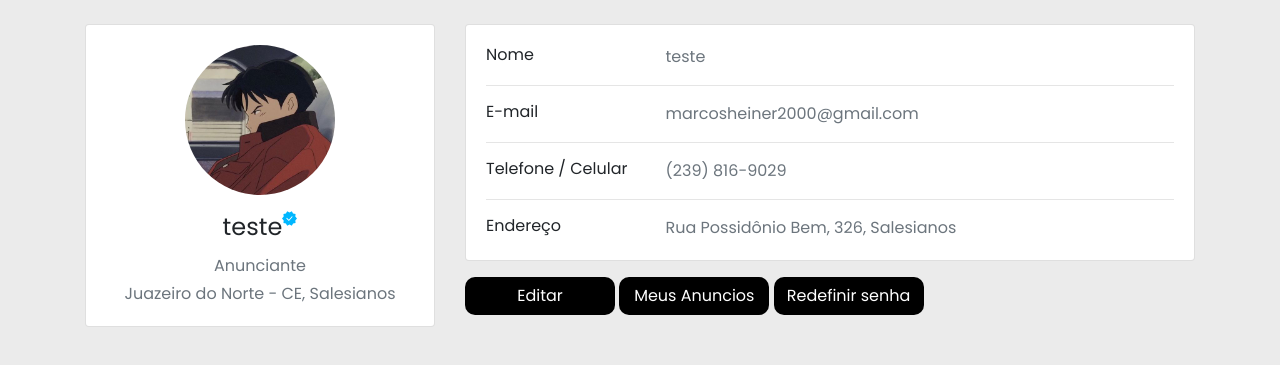
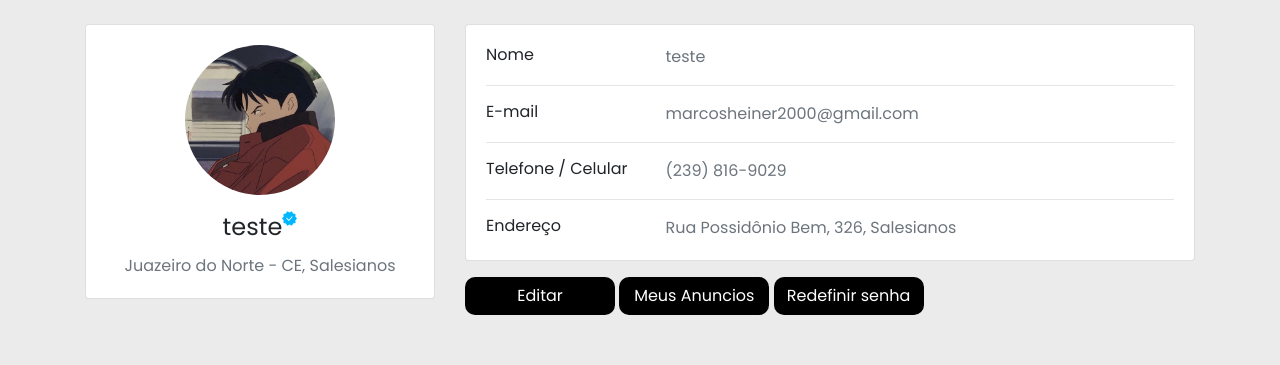
Before and after one commit to Darlan444/Hire, a PHP site: page /perfil.php in a window 1280 px wide. Shown: the part 62-427 px from the top of the page. Run offline with PHP 8.4, Linux system fonts and the light colour scheme; a user stored in the database is signed in; some libraries are stand-ins or nearby versions.

Commit message:
Atualização

```diff
--- a/perfil.php
+++ b/perfil.php
@@ -23,7 +23,6 @@
                     <img src="img/perfil.jpg" alt="Admin" class="rounded-circle" width="150">
                     <div class="mt-3">
                       <h4><?php echo $_SESSION['username']; ?><img src="img/check.svg" alt="" class="verificado" width="15" style="margin-bottom: 20px;"></h4>
-                      <p class="text-secondary mb-1">Anunciante</p>
                       <p class="text-muted font-size-sm">Juazeiro do Norte - CE, Salesianos</p>
                     </div>
                   </div>
```
